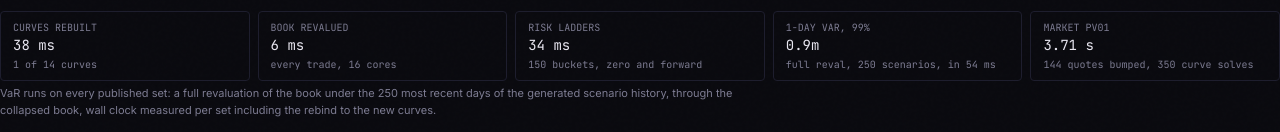
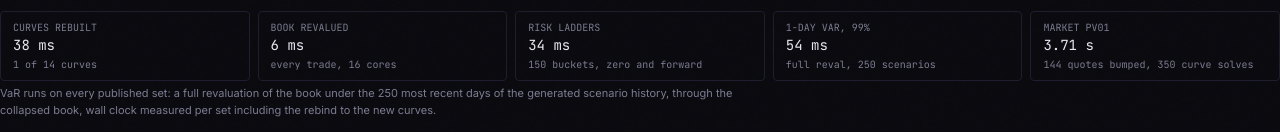
Before and after one commit to jrwglover/portfolio, a React (Vite) app: page /learn/rt-engine in a window 1280 px wide. Shown: the part 335-467 px from the top of the page. Built offline with nearby package versions, Linux system fonts and the light colour scheme.

Commit message:
VaR tile shows its cost, matching the timing row

```diff
--- a/src/components/dashboards/rt_engine/Workstation.tsx
+++ b/src/components/dashboards/rt_engine/Workstation.tsx
@@ -636,9 +636,8 @@ export default function Workstation({ tl, rv }: {
         {([['Curves rebuilt', ms(f.cycleUs), f.rebuilt.length + ' of ' + tl.curveIds.length + ' curves'],
           ['Book revalued', ms(f.npvUs), 'every trade, ' + tl.threads + ' cores'],
           ['Risk ladders', ms(f.riskUs), f.buckets + ' buckets, zero and forward'],
-          ['1-day VaR, 99%', f.varRt ? millions(f.varRt.var99) : '-',
-            f.varRt ? 'full reval, 250 scenarios, in ' + ms(f.varRt.us)
-              : 'not in this recording'],
+          ['1-day VaR, 99%', f.varRt ? ms(f.varRt.us) : '-',
+            f.varRt ? 'full reval, 250 scenarios' : 'not in this recording'],
           ['Market PV01', f.mkt ? ms(f.mktUs) : '-',
             f.mkt ? mktTotals.quotes + ' quotes bumped, ' + f.mktRebuilds + ' curve solves'
               : 'not run, a curve is stale']]
```
